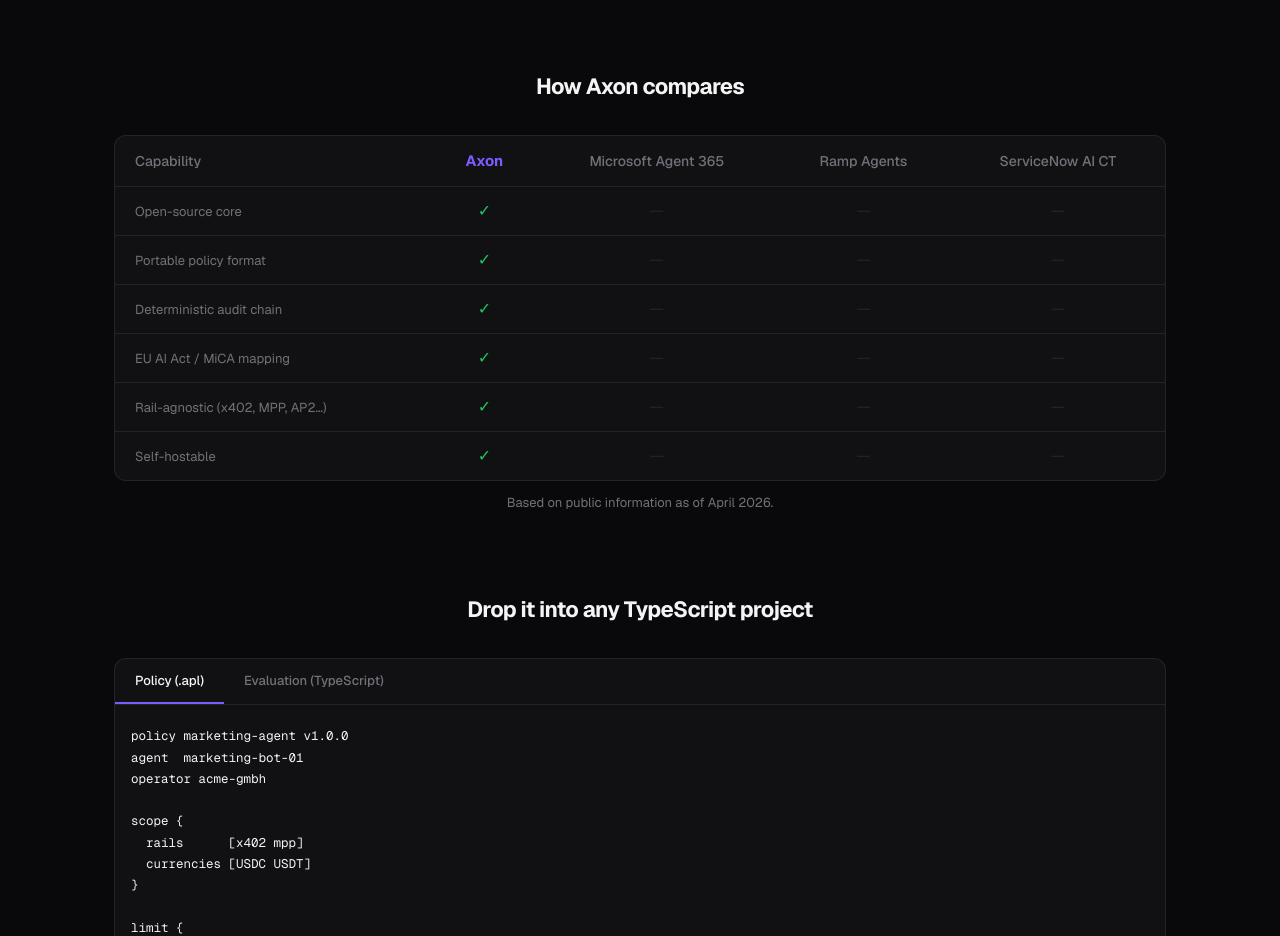
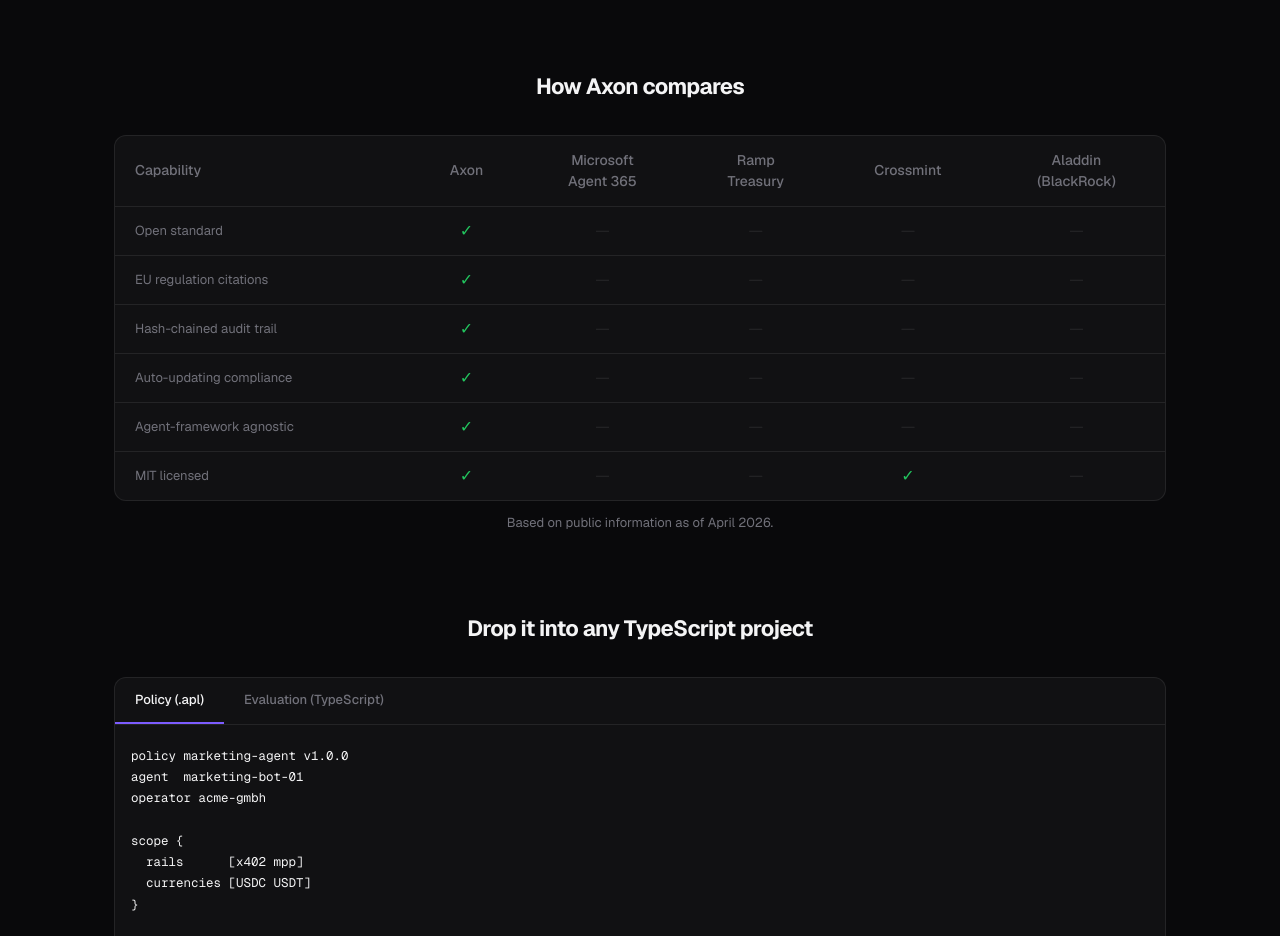
Before and after one commit to PabloPotato/Axon, a Next.js app in the folder landing/: page / in a window 1280 px wide. Shown: the part 5940-6876 px from the top of the page. Built offline with nearby package versions, Linux system fonts and the light colour scheme.

Commit message:
GEAR 5: Round 3b — Aladdin column in comparison table, section 6.5 institutional template + docs

```diff
--- a/landing/app/page.tsx
+++ b/landing/app/page.tsx
@@ -88,8 +88,6 @@
   ["Rail-agnostic (x402, MPP, AP2…)", true, false, false, false],
   ["Self-hostable", true, false, false, false],
 ] as const;
-
-const TABLE_COLS = ["Axon", "Microsoft Agent 365", "Ramp Agents", "ServiceNow AI CT"];
 
 const HASH_CHAIN_DATA = [
   {
@@ -551,6 +549,7 @@
         </section>
 
         {/* ─── Positioning table ─────────────────────────────────────────── */}
+        {/* ─── How Axon compares ──────────────────────────────────────────── */}
         <section id="positioning" className="ax-section">
           <h2 className="ax-section-title">How Axon compares</h2>
           <div className="ax-table-wrap">
@@ -558,28 +557,20 @@
               <thead>
                 <tr>
                   <th style={{ textAlign: "left" }}>Capability</th>
-                  {TABLE_COLS.map((col) => (
-                    <th key={col} className={col === "Axon" ? "ax-table-axon" : ""}>
-                      {col}
-                    </th>
-                  ))}
+                  <th>Axon</th>
+                  <th>Microsoft<br />Agent 365</th>
+                  <th>Ramp<br />Treasury</th>
+                  <th>Crossmint</th>
+                  <th>Aladdin<br />(BlackRock)</th>
                 </tr>
               </thead>
               <tbody>
-                {TABLE_ROWS.map(([label, ...checks]) => (
-                  <tr key={String(label)}>
-                    <td>{label}</td>
-                    {checks.map((v, i) => (
-                      <td key={i}>
-                        {v ? (
-                          <span className="ax-check">✓</span>
-                        ) : (
-                          <span className="ax-dash">—</span>
-                        )}
-                      </td>
-                    ))}
-                  </tr>
-                ))}
+                <tr><td>Open standard</td><td className="ax-check">✓</td><td className="ax-dash">—</td><td className="ax-dash">—</td><td className="ax-dash">—</td><td className="ax-dash">—</td></tr>
+                <tr><td>EU regulation citations</td><td className="ax-check">✓</td><td className="ax-dash">—</td><td className="ax-dash">—</td><td className="ax-dash">—</td><td className="ax-dash">—</td></tr>
+                <tr><td>Hash-chained audit trail</td><td className="ax-check">✓</td><td className="ax-dash">—</td><td className="ax-dash">—</td><td className="ax-dash">—</td><td className="ax-dash">—</td></tr>
+                <tr><td>Auto-updating compliance</td><td className="ax-check">✓</td><td className="ax-dash">—</td><td className="ax-dash">—</td><td className="ax-dash">—</td><td className="ax-dash">—</td></tr>
+                <tr><td>Agent-framework agnostic</td><td className="ax-check">✓</td><td className="ax-dash">—</td><td className="ax-dash">—</td><td className="ax-dash">—</td><td className="ax-dash">—</td></tr>
+                <tr><td>MIT licensed</td><td className="ax-check">✓</td><td className="ax-dash">—</td><td className="ax-dash">—</td><td className="ax-check">✓</td><td className="ax-dash">—</td></tr>
               </tbody>
             </table>
           </div>
```
